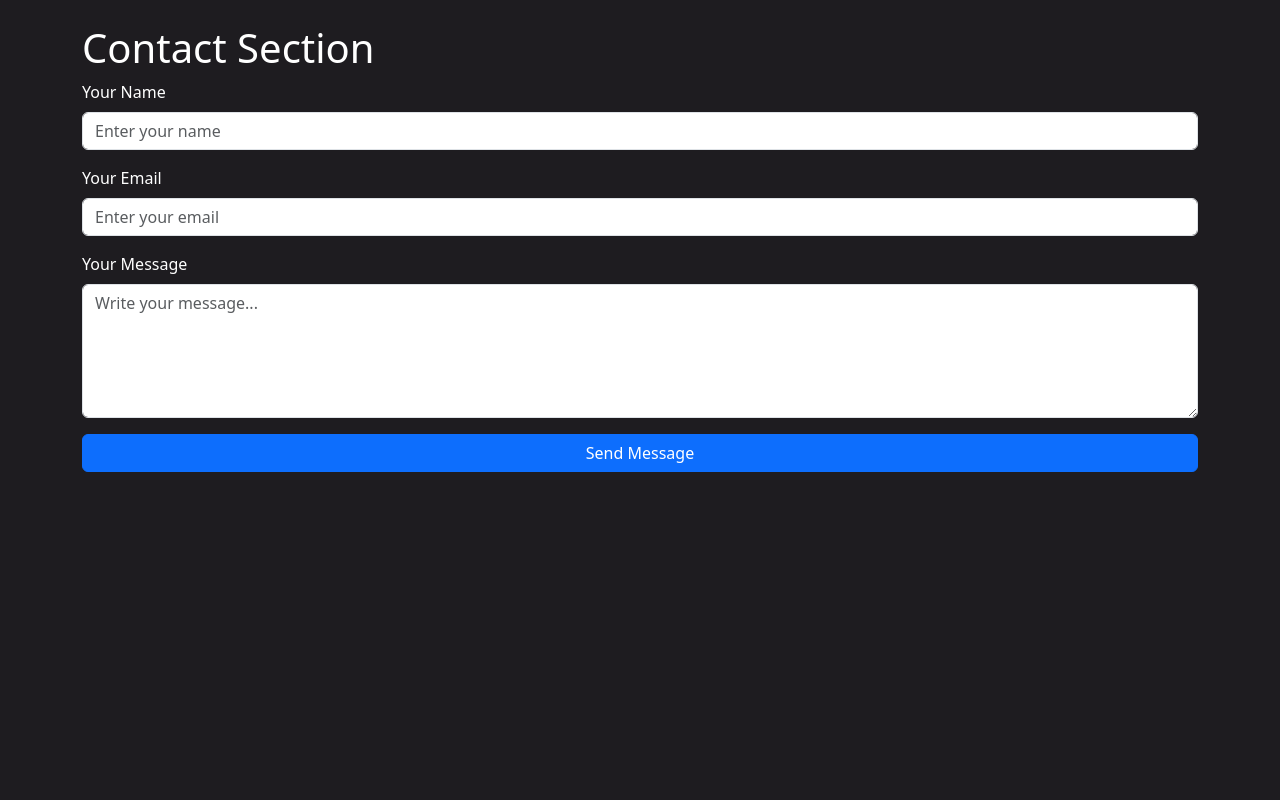
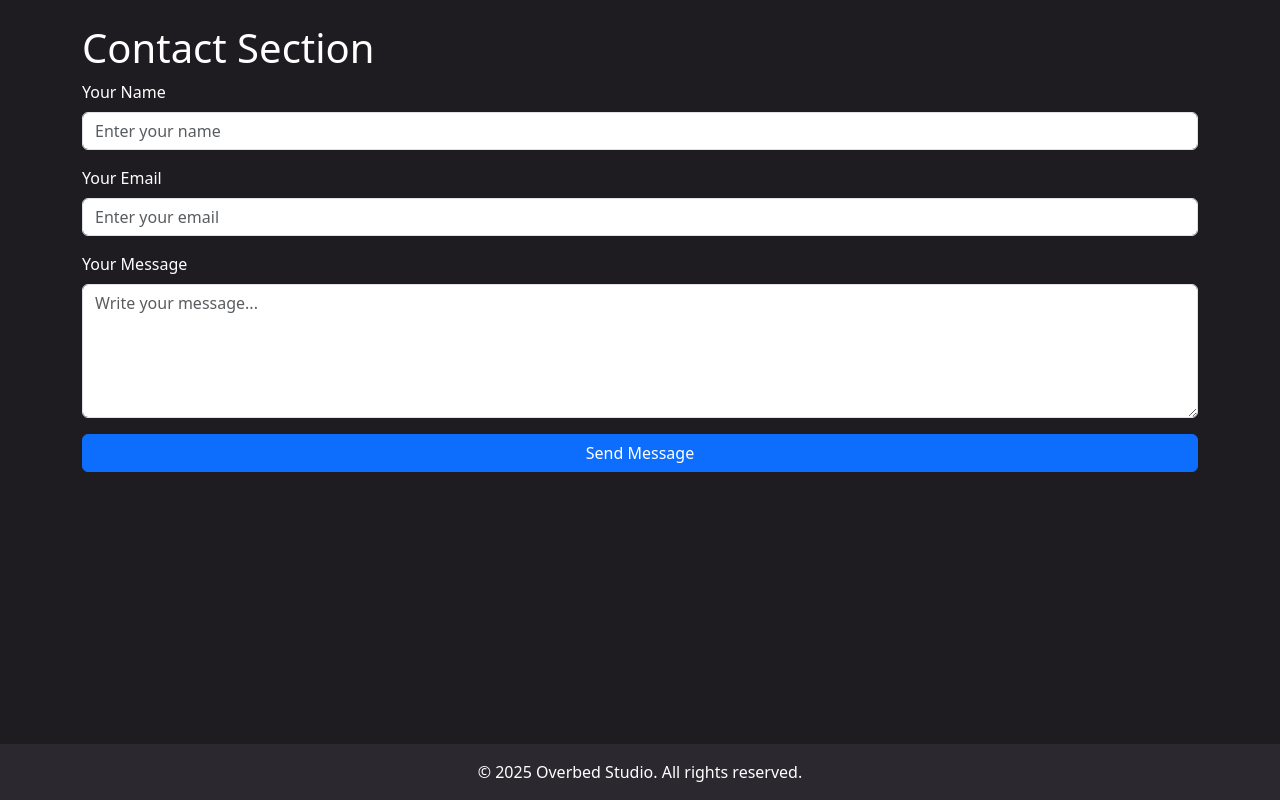
Before and after one commit to Overbed-Studio/overbed-company-profile, a Next.js app: page / in a window 1280 px wide. Shown: the part 3332-4132 px from the top of the page. Before the commit the page ends 4076 px from the top, so only its background shows below. Built offline with nearby package versions, Linux system fonts and the light colour scheme.

Commit message:
feat: add footer

```diff
--- a/src/app/page.tsx
+++ b/src/app/page.tsx
@@ -382,6 +382,13 @@ export default function Home() {
           </div>
         </div>
       </section>
+
+      <footer className="text-white text-center py-3" style={{ backgroundColor: "#2b2830ff" }}>
+        <p className="mb-0">
+          &copy; {new Date().getFullYear()} Overbed Studio. All rights
+          reserved.
+        </p>
+      </footer>
     </div>
   );
 }
```
